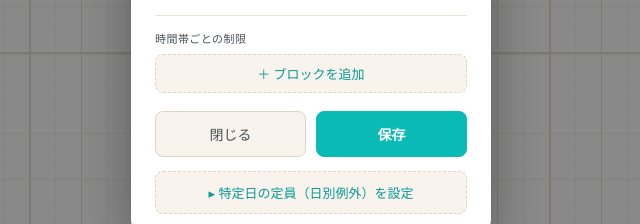
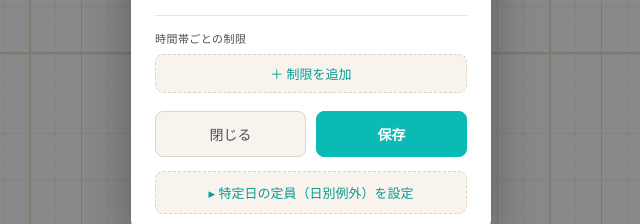
Before and after one commit to meative/strawberry-field, a plain HTML site: page apps/board.html in a window 1280 px wide. Both pictures are taken after a click on the button "⚙ 保育園管理設定". Shown: the part 449-673 px from the top of the page, 329-969 px from the left. Drawn offline with nearby package versions, Linux system fonts and the light colour scheme; no server answers.

Commit message:
fix(board): 時間帯制限の追加ボタン文言を「ブロックを追加」→「制限を追加」に変更（表示のみ）

```diff
--- a/apps/board.html
+++ b/apps/board.html
@@ -605,7 +605,7 @@ body {
     <div class="cap-blocks-section" style="margin-top:18px; padding-top:14px; border-top:1px solid var(--line-soft);">
       <div class="cap-blocks-head" style="font-family:var(--serif-jp); font-size:11px; color:var(--ink-soft); letter-spacing:0.04em; margin-bottom:8px;">時間帯ごとの制限</div>
       <div id="capBlocksList"></div>
-      <button type="button" class="cap-block-add" onclick="capBlockAdd()" style="display:block; width:100%; margin-top:8px; background:var(--ivory); border:1px dashed var(--line); border-radius:8px; padding:9px; font-family:var(--serif-jp); font-size:13px; color:var(--tiffany-deep); cursor:pointer;">＋ ブロックを追加</button>
+      <button type="button" class="cap-block-add" onclick="capBlockAdd()" style="display:block; width:100%; margin-top:8px; background:var(--ivory); border:1px dashed var(--line); border-radius:8px; padding:9px; font-family:var(--serif-jp); font-size:13px; color:var(--tiffany-deep); cursor:pointer;">＋ 制限を追加</button>
     </div>
     <div class="cap-actions">
       <button class="cap-cancel" onclick="closeCapSettings()">閉じる</button>
```
